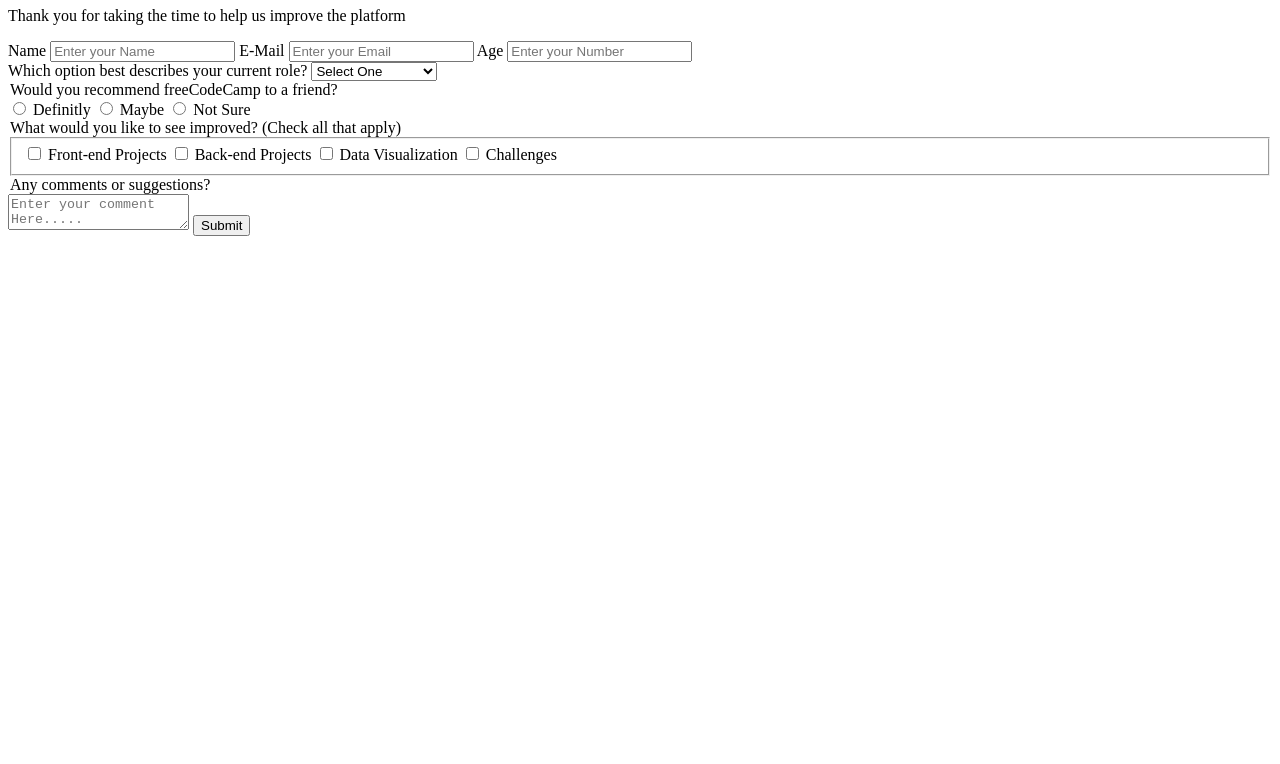
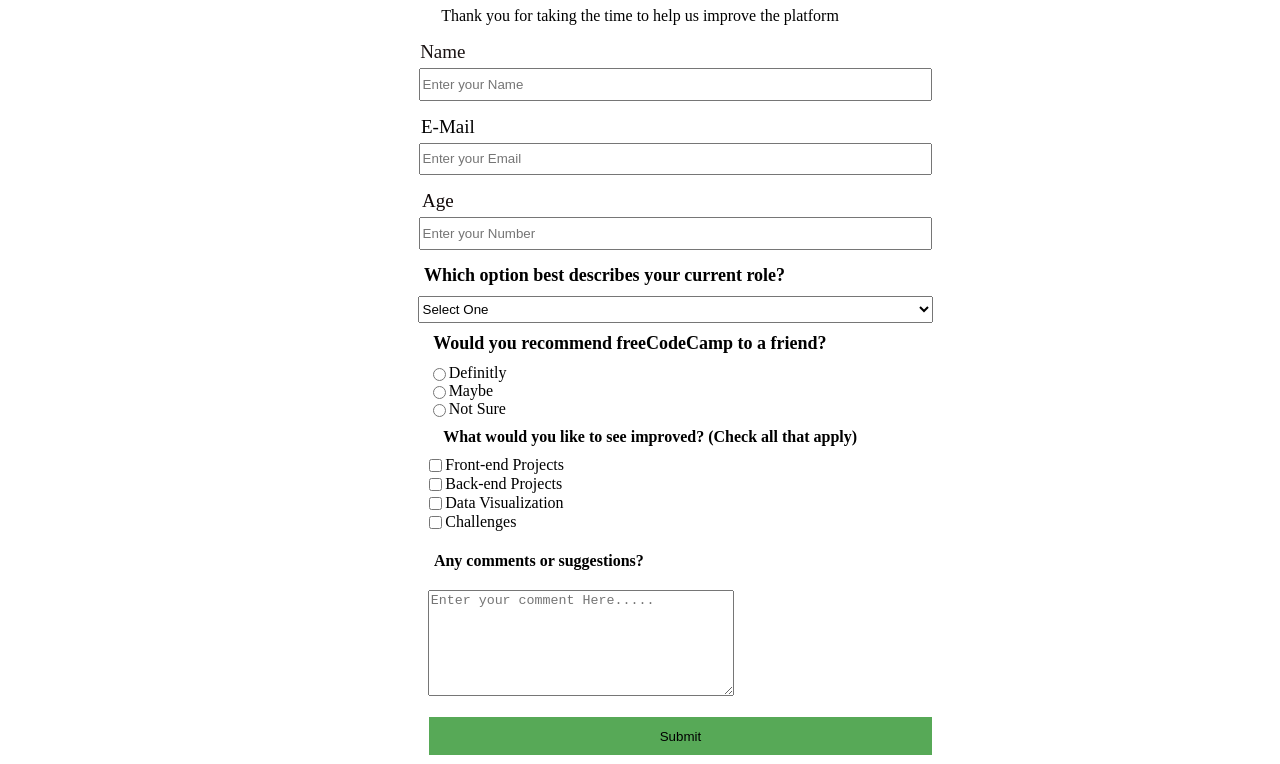
Before and after one commit to Kayere-00/registration-for, a plain HTML site: page index.html in a window 1280 px wide. Shown: the part 73-837 px from the top of the page. Before the commit the page ends 800 px from the top, so only its background shows below. Drawn offline with Linux system fonts and the light colour scheme.

Commit message:
Update index.html

```diff
--- a/index.html
+++ b/index.html
@@ -3,7 +3,7 @@
 <head>
     <meta charset="UTF-8">
     <meta name="viewport" content="width=device-width, initial-scale=1.0">
-    <link rel="stylesheet" href="form.css">
+    <link rel="stylesheet" href="styles.css">
     <title>Registration Form</title>
 </head>
 <body>
```
